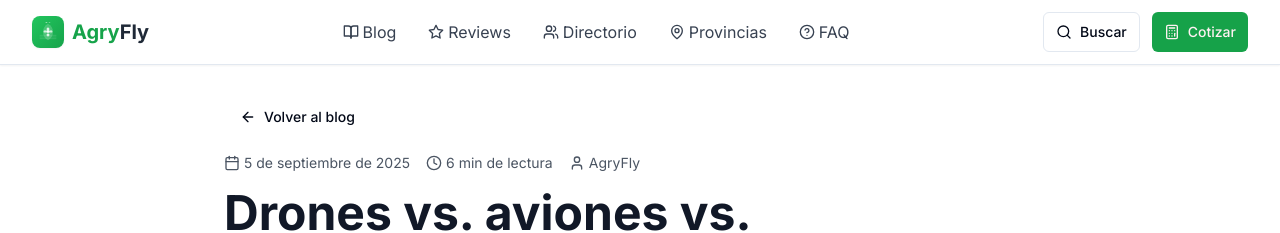
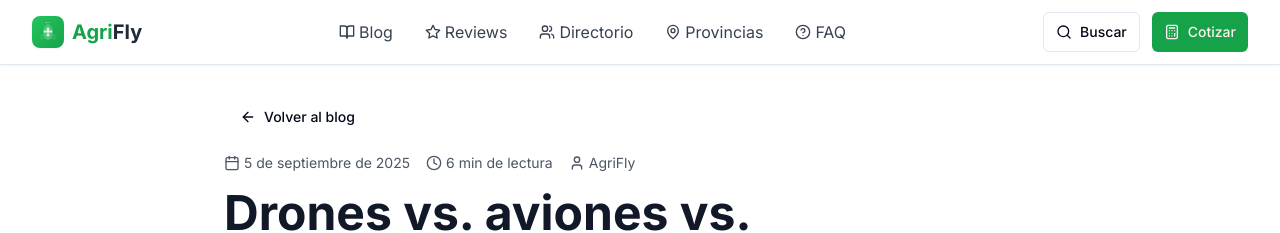
Before and after one commit to martingalmarino/drone-fumigaciones, a Next.js app: page /blog/drones-vs-aviones-vs-pulverizadoras in a window 1280 px wide. Shown: the top 233 px of the page. Built offline with nearby package versions, Linux system fonts and the light colour scheme.

Commit message:
Cambiar AgryFly por AgriFly en todo el sitio: logo, metadata, blog y reviews

```diff
--- a/app/blog/drones-vs-aviones-vs-pulverizadoras/page.tsx
+++ b/app/blog/drones-vs-aviones-vs-pulverizadoras/page.tsx
@@ -8,7 +8,7 @@ import Header from '@/components/Header'
 import Footer from '@/components/Footer'
 
 export const metadata: Metadata = {
-  title: 'Drones vs. aviones vs. pulverizadoras terrestres: comparativa de costos y efectividad | AgryFly',
+  title: 'Drones vs. aviones vs. pulverizadoras terrestres: comparativa de costos y efectividad | AgriFly',
   description: 'Análisis comparativo de drones, aviones y pulverizadoras terrestres en la agricultura: costos por hectárea, eficiencia, limitaciones y mejores casos de uso.',
   keywords: [
     'fumigación con drones',
@@ -24,7 +24,7 @@ export const metadata: Metadata = {
     description: 'Análisis comparativo de drones, aviones y pulverizadoras terrestres en la agricultura: costos por hectárea, eficiencia, limitaciones y mejores casos de uso.',
     type: 'article',
     publishedTime: new Date().toISOString(),
-    authors: ['AgryFly'],
+    authors: ['AgriFly'],
   }
 }
 
@@ -58,7 +58,7 @@ export default function BlogPost() {
               </div>
               <div className="flex items-center">
                 <User className="h-4 w-4 mr-1" />
-                AgryFly
+                AgriFly
               </div>
             </div>
 
--- a/app/blog/es-legal-fumigar-con-drones-argentina-2025/page.tsx
+++ b/app/blog/es-legal-fumigar-con-drones-argentina-2025/page.tsx
@@ -8,7 +8,7 @@ import Header from '@/components/Header'
 import Footer from '@/components/Footer'
 
 export const metadata: Metadata = {
-  title: '¿Es legal fumigar con drones en Argentina? – Regulaciones y requisitos (2025) | AgryFly',
+  title: '¿Es legal fumigar con drones en Argentina? – Regulaciones y requisitos (2025) | AgriFly',
   description: 'Análisis actualizado 2025 sobre la legalidad de la fumigación con drones en Argentina: regulaciones ANAC, requisitos SENASA, vacíos provinciales y recomendaciones para operadores.',
   keywords: [
     'fumigación con drones Argentina',
@@ -22,7 +22,7 @@ export const metadata: Metadata = {
     description: 'Análisis actualizado 2025 sobre la legalidad de la fumigación con drones en Argentina: regulaciones ANAC, requisitos SENASA, vacíos provinciales y recomendaciones para operadores.',
     type: 'article',
     publishedTime: new Date().toISOString(),
-    authors: ['AgryFly'],
+    authors: ['AgriFly'],
   }
 }
 
@@ -56,7 +56,7 @@ export default function BlogPost() {
               </div>
               <div className="flex items-center">
                 <User className="h-4 w-4 mr-1" />
-                AgryFly
+                AgriFly
               </div>
             </div>
 
--- a/app/blog/que-es-fumigacion-con-drones/page.tsx
+++ b/app/blog/que-es-fumigacion-con-drones/page.tsx
@@ -8,7 +8,7 @@ import Header from '@/components/Header'
 import Footer from '@/components/Footer'
 
 export const metadata: Metadata = {
-  title: '¿Qué es la fumigación con drones y cómo funciona? | AgryFly',
+  title: '¿Qué es la fumigación con drones y cómo funciona? | AgriFly',
   description: 'Guía completa sobre fumigación con drones: qué es, cómo operan los drones pulverizadores, componentes, flujo de trabajo, ventajas y diferencias con la fumigación tradicional. Enfoque Argentina.',
   keywords: [
     'fumigación con drones',
@@ -24,7 +24,7 @@ export const metadata: Metadata = {
     description: 'Guía completa sobre fumigación con drones: qué es, cómo operan los drones pulverizadores, componentes, flujo de trabajo, ventajas y diferencias con la fumigación tradicional.',
     type: 'article',
     publishedTime: new Date().toISOString(),
-    authors: ['AgryFly'],
+    authors: ['AgriFly'],
   }
 }
 
@@ -58,7 +58,7 @@ export default function BlogPost() {
               </div>
               <div className="flex items-center">
                 <User className="h-4 w-4 mr-1" />
-                AgryFly
+                AgriFly
               </div>
             </div>
 
--- a/app/layout.tsx
+++ b/app/layout.tsx
@@ -6,22 +6,22 @@ const inter = Inter({ subsets: ['latin'] })
 
 export const metadata: Metadata = {
   title: {
-    default: 'AgryFly: Drones Agrícolas, Fumigación y Precisión en Argentina',
-    template: '%s | AgryFly'
+    default: 'AgriFly: Drones Agrícolas, Fumigación y Precisión en Argentina',
+    template: '%s | AgriFly'
   },
-  description: 'El hub más completo de drones agrícolas en Argentina. En AgryFly comparás proveedores, accedés a guías especializadas y encontrás empresas certificadas.',
+  description: 'El hub más completo de drones agrícolas en Argentina. En AgriFly comparás proveedores, accedés a guías especializadas y encontrás empresas certificadas.',
   keywords: ['drones agrícolas', 'fumigación con drones', 'Argentina', 'agricultura de precisión', 'pulverización', 'drones fumigadores'],
-  authors: [{ name: 'AgryFly' }],
+  authors: [{ name: 'AgriFly' }],
   openGraph: {
-    title: 'AgryFly: Drones Agrícolas, Fumigación y Precisión en Argentina',
-    description: 'El hub más completo de drones agrícolas en Argentina. En AgryFly comparás proveedores, accedés a guías especializadas y encontrás empresas certificadas.',
+    title: 'AgriFly: Drones Agrícolas, Fumigación y Precisión en Argentina',
+    description: 'El hub más completo de drones agrícolas en Argentina. En AgriFly comparás proveedores, accedés a guías especializadas y encontrás empresas certificadas.',
     type: 'website',
     locale: 'es_AR',
-    siteName: 'AgryFly',
+    siteName: 'AgriFly',
   },
   twitter: {
     card: 'summary_large_image',
-    title: 'AgryFly: Drones Agrícolas, Fumigación y Precisión en Argentina',
+    title: 'AgriFly: Drones Agrícolas, Fumigación y Precisión en Argentina',
     description: 'El hub más completo de drones agrícolas en Argentina.',
   },
   robots: 'index, follow',
--- a/app/reviews/dji-agras-t10-review/page.tsx
+++ b/app/reviews/dji-agras-t10-review/page.tsx
@@ -26,7 +26,7 @@ export const metadata: Metadata = {
     description: 'Análisis completo del DJI Agras T10: características técnicas, rendimiento en campo, pros, contras y comparación con otros drones agrícolas.',
     type: 'article',
     publishedTime: new Date().toISOString(),
-    authors: ['AgryFly'],
+    authors: ['AgriFly'],
     tags: ['DJI Agras T10', 'drone agrícola', 'fumigación con drones', 'review'],
   },
 }
@@ -37,7 +37,7 @@ export default function DJIAgrasT10ReviewPage() {
     titulo: "Drone agrícola DJI Agras T10: compacto, versátil y eficiente para tareas ligeras",
     rating: 4,
     fecha: new Date(),
-    autor: "AgryFly",
+    autor: "AgriFly",
     categoria: "Drones Agrícolas",
     tiempoLectura: 7,
     reseña_completa: {
--- a/app/reviews/dji-agras-t20p-review/page.tsx
+++ b/app/reviews/dji-agras-t20p-review/page.tsx
@@ -26,7 +26,7 @@ export const metadata: Metadata = {
     description: 'Análisis completo del DJI Agras T20P: características técnicas, rendimiento en campo, pros, contras y comparación con otros drones agrícolas.',
     type: 'article',
     publishedTime: new Date().toISOString(),
-    authors: ['AgryFly'],
+    authors: ['AgriFly'],
     tags: ['DJI Agras T20P', 'drone agrícola', 'fumigación con drones', 'review'],
   },
 }
@@ -37,7 +37,7 @@ export default function DJIAgrasT20PReviewPage() {
     titulo: "Drone agrícola DJI Agras T20P: compacto, 20 L de pulverización y sensores avanzados",
     rating: 4,
     fecha: new Date(),
-    autor: "AgryFly",
+    autor: "AgriFly",
     categoria: "Drones Agrícolas",
     tiempoLectura: 8,
     reseña_completa: {
--- a/app/reviews/dji-agras-t30-review/page.tsx
+++ b/app/reviews/dji-agras-t30-review/page.tsx
@@ -25,7 +25,7 @@ export const metadata: Metadata = {
     description: 'Análisis completo del DJI Agras T30: características técnicas, rendimiento en campo, pros, contras y comparación con otros drones agrícolas.',
     type: 'article',
     publishedTime: new Date().toISOString(),
-    authors: ['AgryFly'],
+    authors: ['AgriFly'],
     tags: ['DJI Agras T30', 'drone agrícola', 'fumigación con drones', 'review'],
   },
 }
@@ -36,7 +36,7 @@ export default function DJIAgrasT30ReviewPage() {
     titulo: "Drone agrícola DJI Agras T30: eficiencia, precisión y 30 L de capacidad",
     rating: 5,
     fecha: new Date(),
-    autor: "AgryFly",
+    autor: "AgriFly",
     categoria: "Drones Agrícolas",
     tiempoLectura: 8,
     reseña_completa: {
--- a/app/reviews/dji-agras-t50-review/page.tsx
+++ b/app/reviews/dji-agras-t50-review/page.tsx
@@ -26,7 +26,7 @@ export const metadata: Metadata = {
     description: 'Análisis completo del DJI Agras T50: características técnicas, rendimiento en campo, pros, contras y comparación con otros drones agrícolas.',
     type: 'article',
     publishedTime: new Date().toISOString(),
-    authors: ['AgryFly'],
+    authors: ['AgriFly'],
     tags: ['DJI Agras T50', 'drone agrícola', 'fumigación con drones', 'review'],
   },
 }
@@ -37,7 +37,7 @@ export default function DJIAgrasT50ReviewPage() {
     titulo: "Drone agrícola DJI Agras T50: alto rendimiento, 40 kg pulverización y expansión de 75 L",
     rating: 5,
     fecha: new Date(),
-    autor: "AgryFly",
+    autor: "AgriFly",
     categoria: "Drones Agrícolas",
     tiempoLectura: 9,
     reseña_completa: {
--- a/app/reviews/xag-p100-pro-review/page.tsx
+++ b/app/reviews/xag-p100-pro-review/page.tsx
@@ -27,7 +27,7 @@ export const metadata: Metadata = {
     description: 'Análisis completo del XAG P100 Pro: características técnicas, rendimiento en campo, pros, contras y comparación con otros drones agrícolas.',
     type: 'article',
     publishedTime: new Date().toISOString(),
-    authors: ['AgryFly'],
+    authors: ['AgriFly'],
     tags: ['XAG P100 Pro', 'drone agrícola', 'fumigación con drones', 'review'],
   },
 }
@@ -38,7 +38,7 @@ export default function XAGP100ProReviewPage() {
     titulo: "Drone agrícola XAG P100 Pro: 50 L, 150 kg/min y radar 4D",
     rating: 5,
     fecha: new Date(),
-    autor: "AgryFly",
+    autor: "AgriFly",
     categoria: "Drones Agrícolas",
     tiempoLectura: 9,
     reseña_completa: {
--- a/app/reviews/xag-v40-review/page.tsx
+++ b/app/reviews/xag-v40-review/page.tsx
@@ -27,7 +27,7 @@ export const metadata: Metadata = {
     description: 'Análisis completo del XAG V40: características técnicas, rendimiento en campo, pros, contras y comparación con otros drones agrícolas.',
     type: 'article',
     publishedTime: new Date().toISOString(),
-    authors: ['AgryFly'],
+    authors: ['AgriFly'],
     tags: ['XAG V40', 'drone agrícola', 'fumigación con drones', 'review'],
   },
 }
@@ -38,7 +38,7 @@ export default function XAGV40ReviewPage() {
     titulo: "Drone agrícola XAG V40: 16 L, 40 kg/min y doble rotor inclinable",
     rating: 4,
     fecha: new Date(),
-    autor: "AgryFly",
+    autor: "AgriFly",
     categoria: "Drones Agrícolas",
     tiempoLectura: 7,
     reseña_completa: {
--- a/components/Header.tsx
+++ b/components/Header.tsx
@@ -59,7 +59,7 @@ export default function Header() {
               </div>
               <span className="ml-2 text-lg sm:text-xl font-bold">
                 <span className="hidden sm:inline">
-                  <span className="text-green-600">Agry</span><span className="text-gray-800">Fly</span>
+                  <span className="text-green-600">Agri</span><span className="text-gray-800">Fly</span>
                 </span>
                 <span className="sm:hidden text-gray-800">AF</span>
               </span>
```
